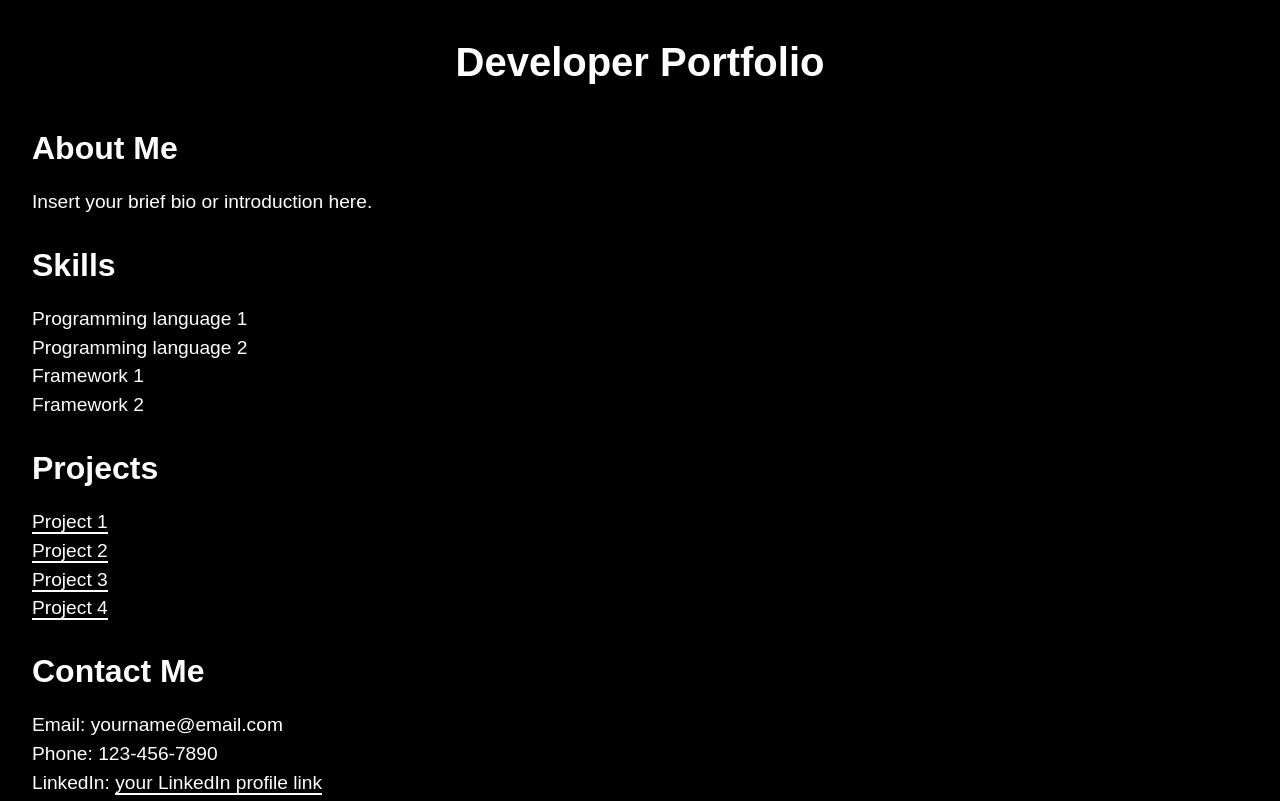
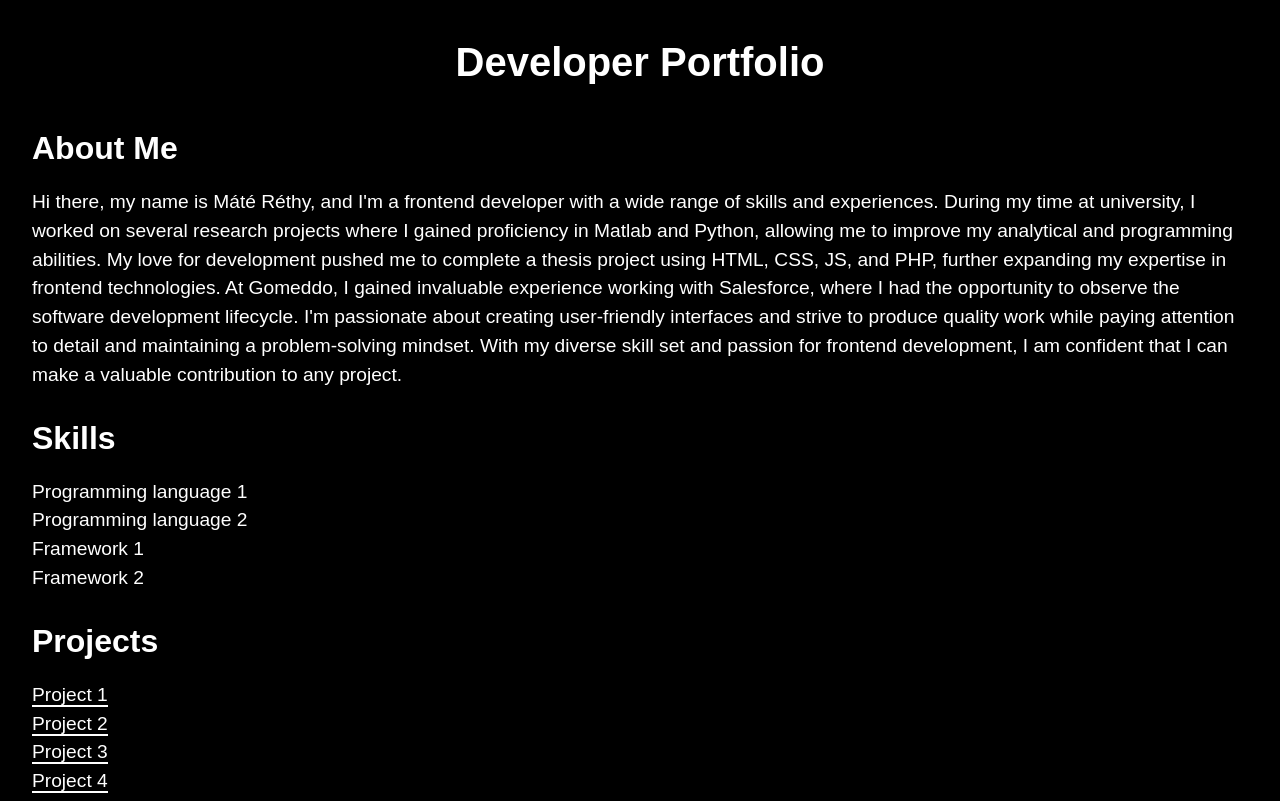
Before and after one commit to mirethy/dev-portfolio, a plain HTML site: page index.html in a window 1280 px wide. Shown: the top 801 px of the page. Drawn offline with Linux system fonts and the light colour scheme.

Commit message:
Update index.html

```diff
--- a/index.html
+++ b/index.html
@@ -14,7 +14,9 @@
     <main>
       <section>
         <h2>About Me</h2>
-        <p>Insert your brief bio or introduction here.</p>
+        <p>Hi there, my name is Máté Réthy, and I'm a frontend developer with a wide range of skills and experiences. During my time at university, I worked on several research projects where I gained proficiency in Matlab and Python, allowing me to improve my analytical and programming abilities. My love for development pushed me to complete a thesis project using HTML, CSS, JS, and PHP, further expanding my expertise in frontend technologies.
+
+            At Gomeddo, I gained invaluable experience working with Salesforce, where I had the opportunity to observe the software development lifecycle. I'm passionate about creating user-friendly interfaces and strive to produce quality work while paying attention to detail and maintaining a problem-solving mindset. With my diverse skill set and passion for frontend development, I am confident that I can make a valuable contribution to any project.</p>
       </section>
 
       <section>
```
